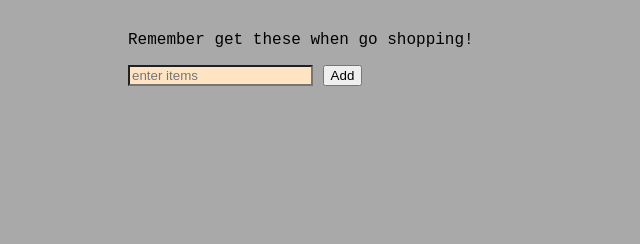
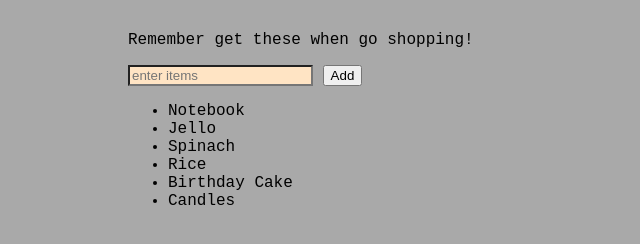
Before and after one commit to faragaudan/shopping-list, a plain HTML site: page index.html in a window 1280 px wide. Shown: the part 60-304 px from the top of the page, without its empty margins (212-852 px from the left). Drawn offline with Linux system fonts and the light colour scheme.

Commit message:
add ul to the HTML

```diff
--- a/index.html
+++ b/index.html
@@ -12,6 +12,15 @@
       <p id="intro">Remember get these when go shopping!</p>
       <input id="userinput" type="text" placeholder="enter items" />
       <button id="enter">Add</button>
+
+      <ul>
+        <li><span>Notebook</span></li>
+        <li><span>Jello</span></li>
+        <li><span>Spinach</span></li>
+        <li><span>Rice</span></li>
+        <li><span>Birthday Cake</span></li>
+        <li><span>Candles</span></li>
+      </ul>
     </div>
     <script src="shoppinj.js"></script>
   </body>
```
